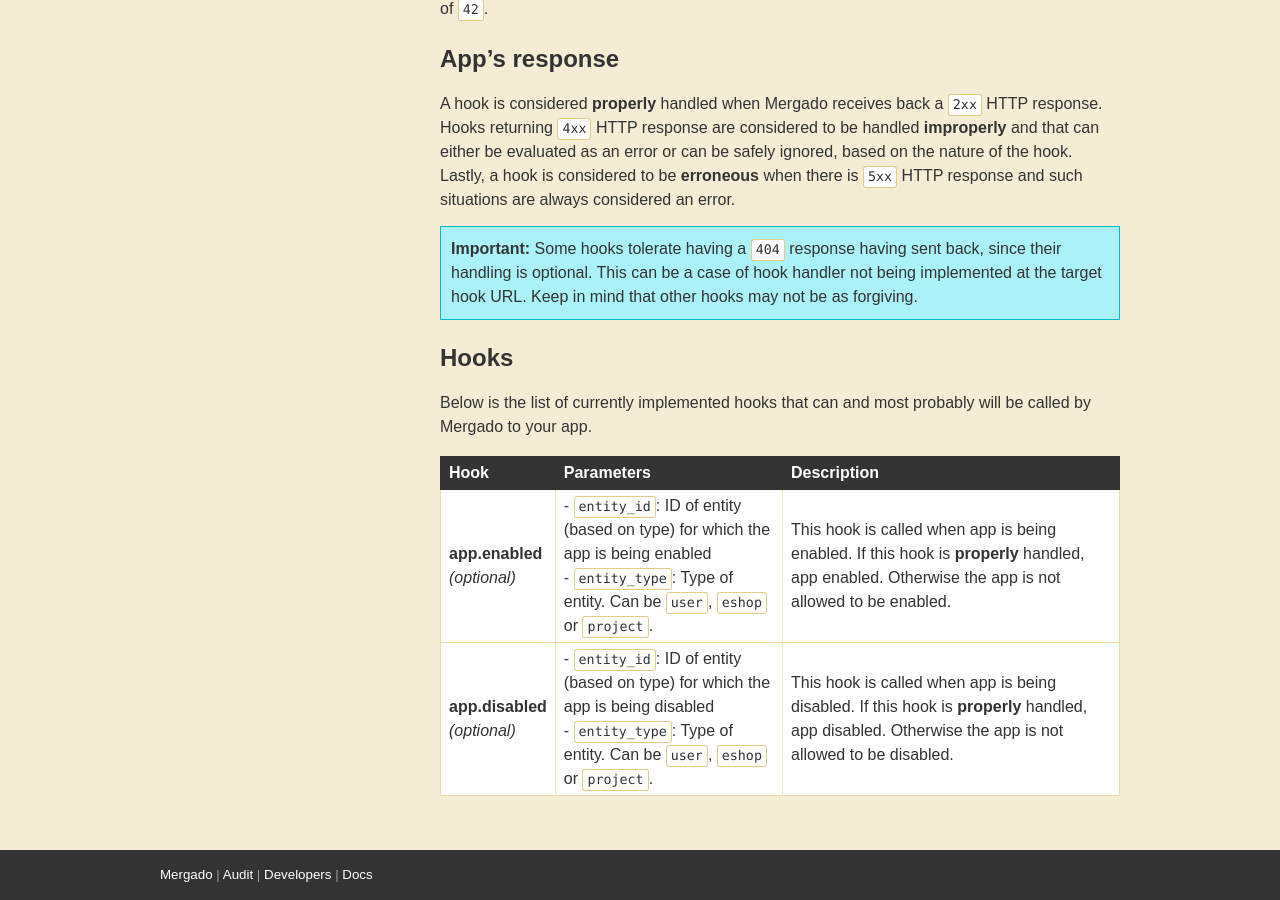
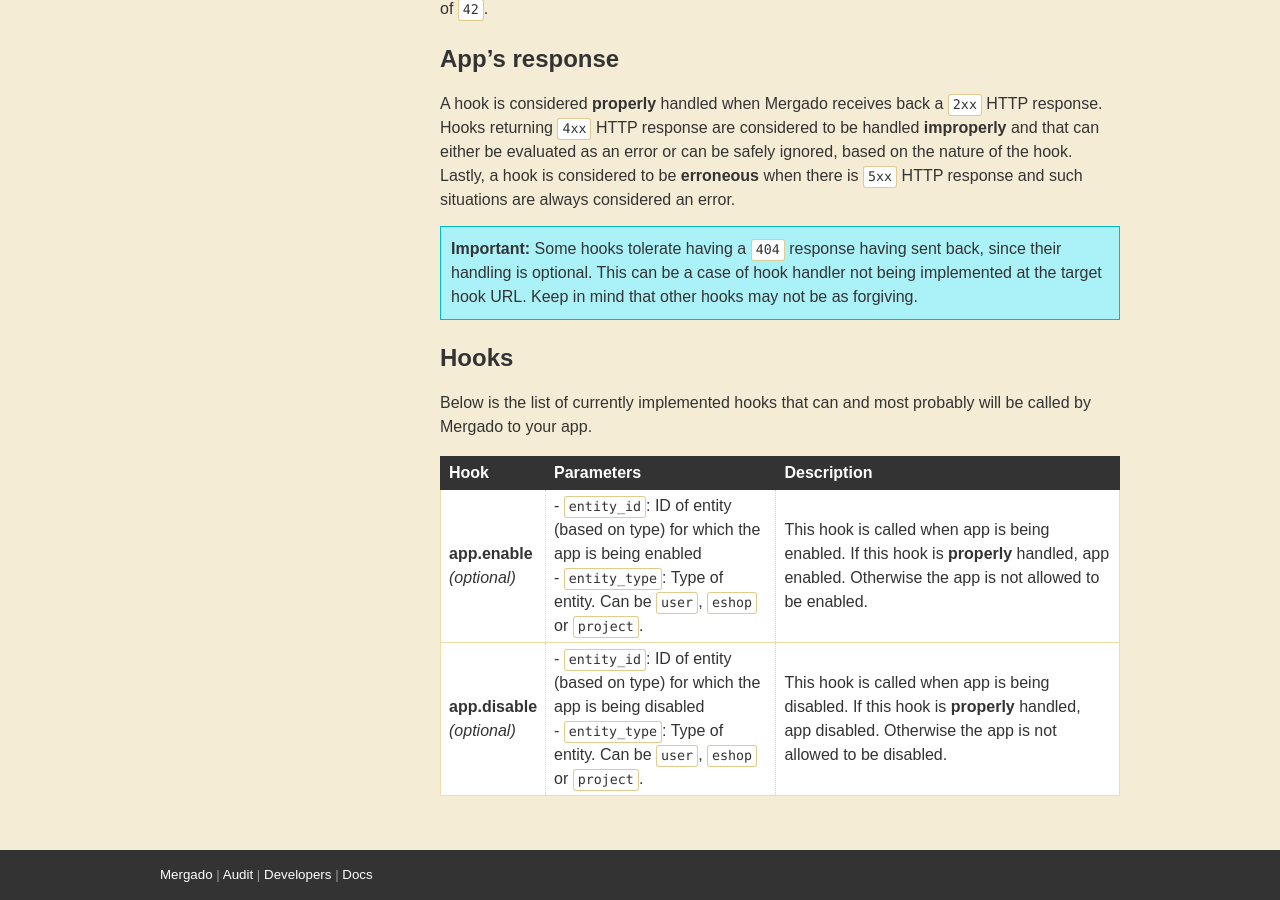
Before and after one commit to michalwiglasz/docs, a Jekyll site: the page built from _posts/2016-06-02-app-hooks.md, in a window 1280 px wide and 900 px high, scrolled down 924 px. Built offline with Jekyll 4.4.1, drawn with Linux system fonts in a browser that asks for light colours.

Commit message:
Fixed hook names

```diff
--- a/_posts/2016-06-02-app-hooks.md
+++ b/_posts/2016-06-02-app-hooks.md
@@ -41,5 +41,5 @@ Below is the list of currently implemented hooks that can and most probably will
 
 Hook | Parameters | Description
 ---- | ---------- | -----------
-**app.enabled** <br> *(optional)* | - `entity_id`: ID of entity (based on type) for which the app is being enabled <br> - `entity_type`: Type of entity. Can be `user`, `eshop` or `project`. | This hook is called when app is being enabled. If this hook is **properly** handled, app enabled. Otherwise the app is not allowed to be enabled.
-**app.disabled** <br> *(optional)* | - `entity_id`: ID of entity (based on type) for which the app is being disabled <br> - `entity_type`: Type of entity. Can be `user`, `eshop` or `project`. | This hook is called when app is being disabled. If this hook is **properly** handled, app disabled. Otherwise the app is not allowed to be disabled.
+**app.enable** <br> *(optional)* | - `entity_id`: ID of entity (based on type) for which the app is being enabled <br> - `entity_type`: Type of entity. Can be `user`, `eshop` or `project`. | This hook is called when app is being enabled. If this hook is **properly** handled, app enabled. Otherwise the app is not allowed to be enabled.
+**app.disable** <br> *(optional)* | - `entity_id`: ID of entity (based on type) for which the app is being disabled <br> - `entity_type`: Type of entity. Can be `user`, `eshop` or `project`. | This hook is called when app is being disabled. If this hook is **properly** handled, app disabled. Otherwise the app is not allowed to be disabled.
```
